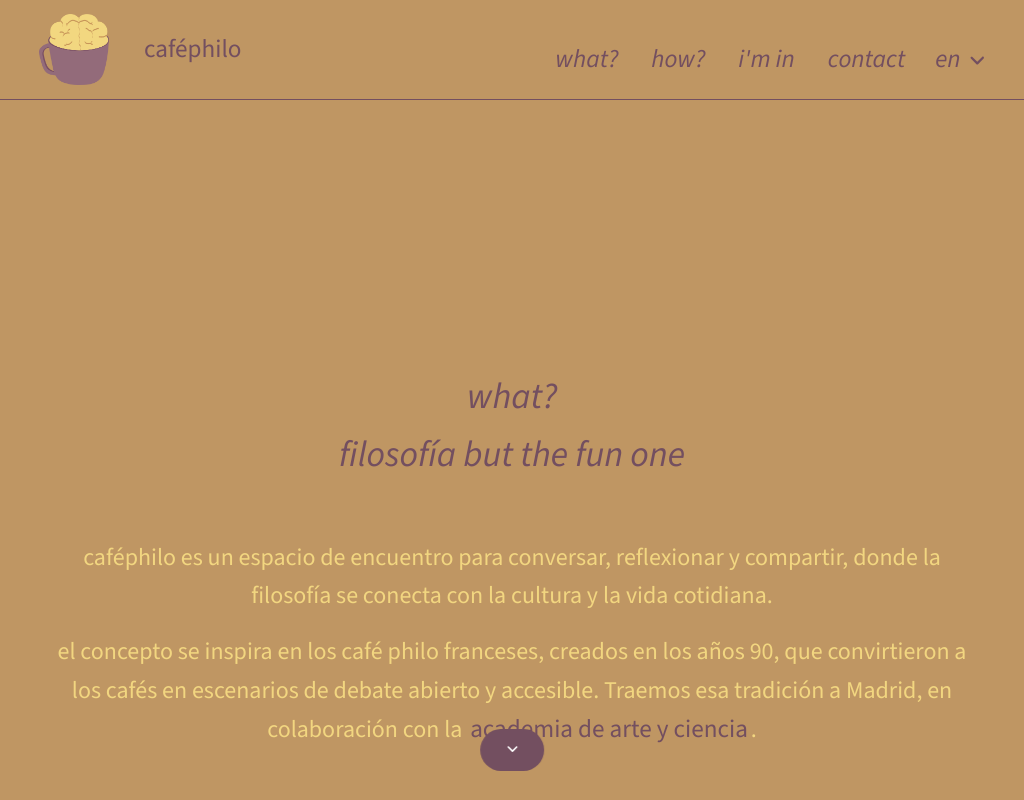
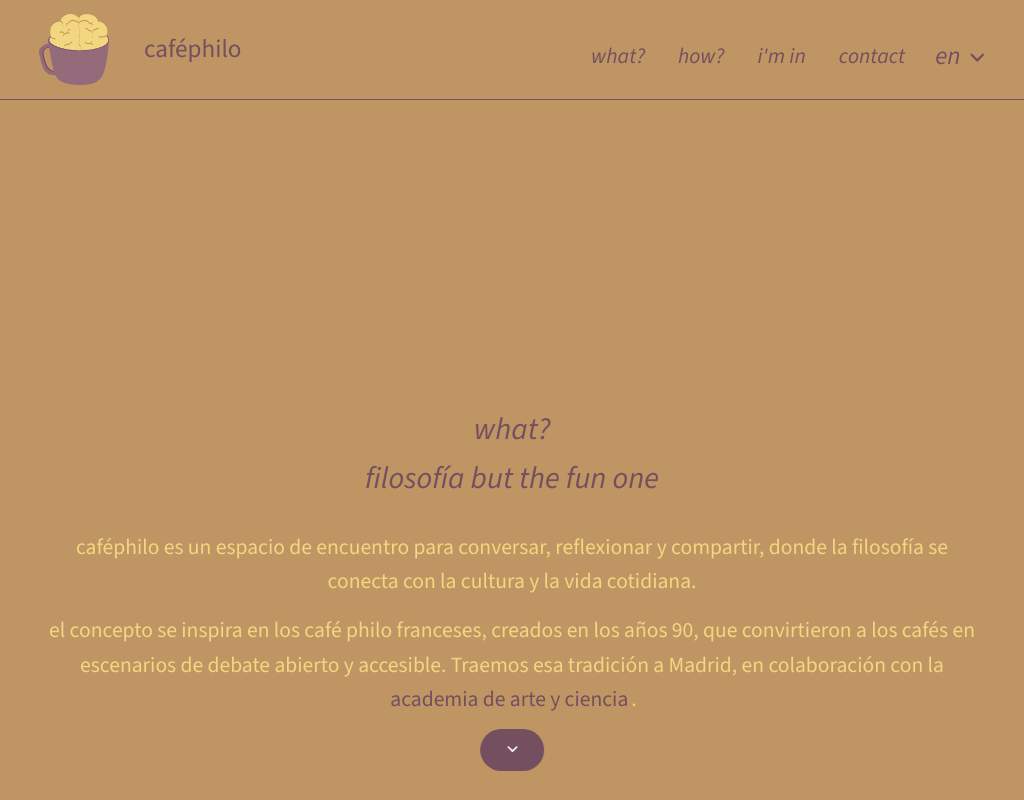
Before and after one commit to nonowelle/test-cafe, a Vue app: page / in a window 1024 px wide. Shown: the top 800 px of the page. Built offline with nearby package versions, Linux system fonts and the light colour scheme.

Commit message:
font sizes

```diff
--- a/src/assets/base.css
+++ b/src/assets/base.css
@@ -69,7 +69,7 @@
 h3 {
   color: var(--color-heading);
   font-style: italic;
-  margin-bottom: 3rem;
+  margin-bottom: 1.5rem;
   font-weight:500;
 }
 
@@ -79,9 +79,27 @@
 
 p {
   margin-bottom: 1rem;
+  font-size: 1.3rem;
 }
 
 a {
   color: var(--color-links);
   font-size: 1.4rem;
 }
+
+@media  screen and (max-width: 1024px) {
+
+h2 {
+  font-size: 1.7rem;
+}
+
+p {
+  font-size: 1.2rem;
+  margin-bottom: 0.8rem;
+}
+
+a {
+  color: var(--color-links);
+  font-size: 1.2rem;
+}
+}
--- a/src/components/BoxItem.vue
+++ b/src/components/BoxItem.vue
@@ -32,7 +32,14 @@
     align-items: center;
 
     width: 100%;
-    height: 100vh;
+
+}
+
+@media screen and (min-width: 1024px) {
+    .box-item {
+        height: 100vh;
+    }
+
 }
 
 .cta-button {
--- a/src/components/ScrollButton.vue
+++ b/src/components/ScrollButton.vue
@@ -9,7 +9,7 @@
 
 function handleClick() {
     if (props.target) {
-        props.target.scrollIntoView({ behavior: "smooth" });
+        props.target.scrollIntoView({ behavior: "smooth", alignToTop });
     }
 }
 </script>
--- a/src/components/TextBanner.vue
+++ b/src/components/TextBanner.vue
@@ -23,7 +23,7 @@
 
 <style lang="scss" scoped>
 .text-banner {
-    height: calc(100vh - 136px);
+    height: calc(100vh + 136px);
     width: 100%;
     padding: 48px;
     display: flex;
@@ -32,8 +32,8 @@
     text-align: center;
     align-items: center;
     scroll-snap-align: start;
-    position: relative;
-    top: 136px;
+    // position: relative;
+    // top: 136px;
 
     @media screen and (max-width: 680px) {
         height: auto;
```
